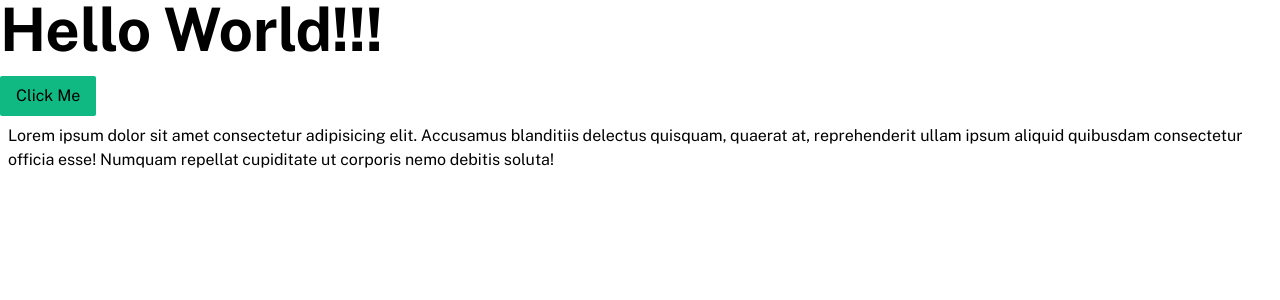
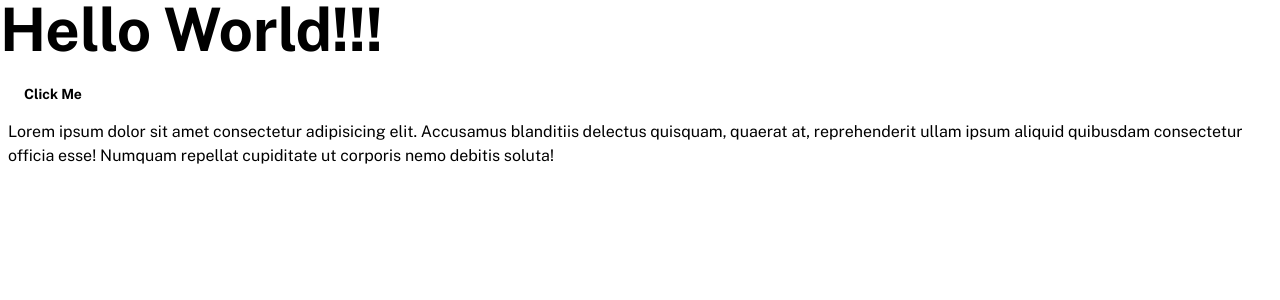
Before and after one commit to sibasishm/spotify-clone, a Next.js app: page / in a window 1280 px wide. Shown: the top 300 px of the page. Built offline with nearby package versions, Linux system fonts and the light colour scheme.

Commit message:
configurable button component

```diff
--- a/src/components/button/button.tsx
+++ b/src/components/button/button.tsx
@@ -1,30 +1,43 @@
-import * as React from 'react';
+import React, {
+	ButtonHTMLAttributes,
+	DetailedHTMLProps,
+	ReactNode,
+} from 'react';
 
-export interface ButtonProps extends React.HTMLAttributes<HTMLButtonElement> {
-	onClick: () => void;
-	children: React.ReactNode;
-	classes?: string;
-	/**
-	 * Test
-	 */
-	variant: 'filled' | 'outlined';
-}
+const sizes = {
+	big: 'py-2 px-6 text-sm rounded-lg',
+	small: 'py-1 px-2 text-xs rounded-md',
+};
+
+const variants = {
+	'primary-filled':
+		'text-white bg-primary hover:bg-primary-offset disabled:bg-disabled',
+	'primary-outlined':
+		'border-2 text-dark border-primary hover:border-primary-offset disabled:border-disabled',
+	'secondary-filled':
+		'text-white bg-secondary hover:bg-secondary-offset disabled:bg-disabled',
+	'secondary-outlined':
+		'border-2 text-dark border-secondary hover:border-secondary-offset disabled:border-disabled',
+};
+
+export type ButtonProps = DetailedHTMLProps<
+	ButtonHTMLAttributes<HTMLButtonElement>,
+	HTMLButtonElement
+> & {
+	size?: keyof typeof sizes;
+	variant?: keyof typeof variants;
+	icon?: ReactNode;
+};
 
 export const Button = ({
-	variant = 'filled',
-	onClick,
-	classes,
 	children,
+	size = 'big',
+	variant = 'primary-filled',
 	...rest
 }: ButtonProps): JSX.Element => {
 	return (
 		<button
-			className={[
-				classes,
-				'rounded-sm px-4 py-2',
-				`${variant === 'filled' ? 'bg-primary' : 'border-2 border-primary'}`,
-			].join(' ')}
-			onClick={onClick}
+			className={`font-bold ${sizes[size]} ${variants[variant]} disabled:text-dark-offset`}
 			{...rest}
 		>
 			{children}
--- a/src/styles/index.css
+++ b/src/styles/index.css
@@ -18,6 +18,7 @@
 	--color-dark: #171717;
 	--color-dark-offset: #404040;
 	--color-border: #a8a29e;
+	--color-disabled: #e5e5e5;
 }
 
 @tailwind utilities;
--- a/tailwind.config.js
+++ b/tailwind.config.js
@@ -12,6 +12,7 @@ module.exports = {
 			black: 'black',
 			transparent: 'transparent',
 			border: 'var(--color-border)',
+			disabled: 'var(--color-disabled)',
 			primary: {
 				DEFAULT: 'var(--color-primary)',
 				offset: 'var(--color-primary-offset)',
```
